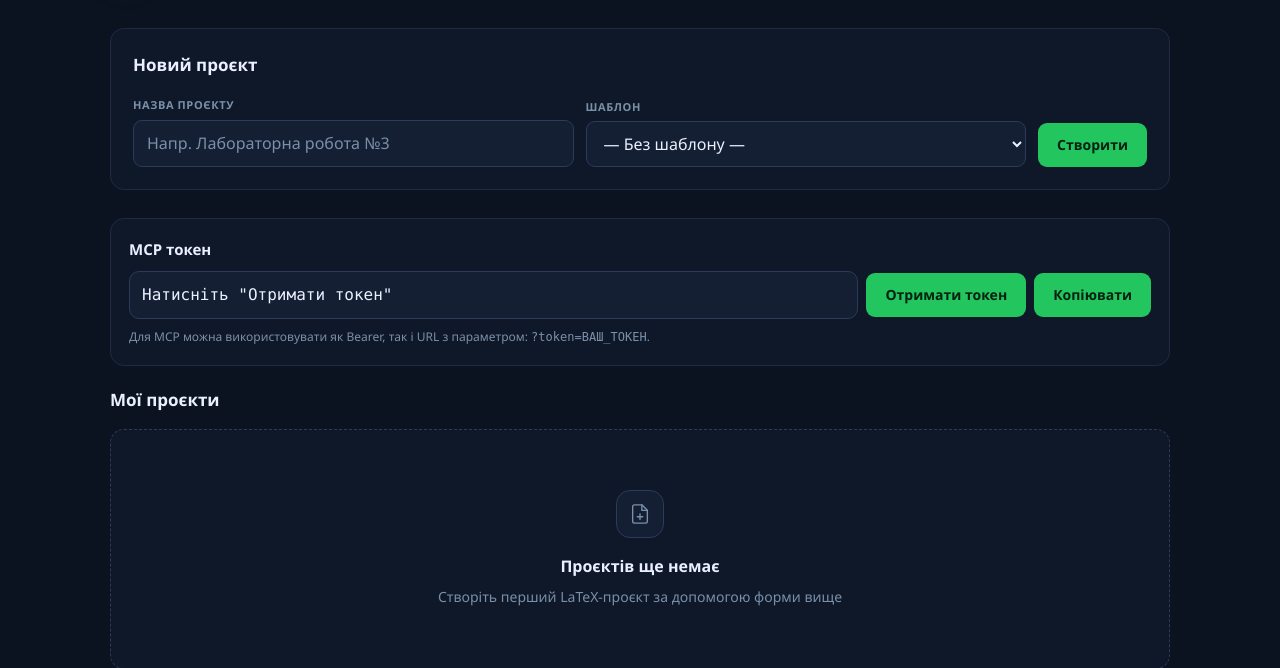
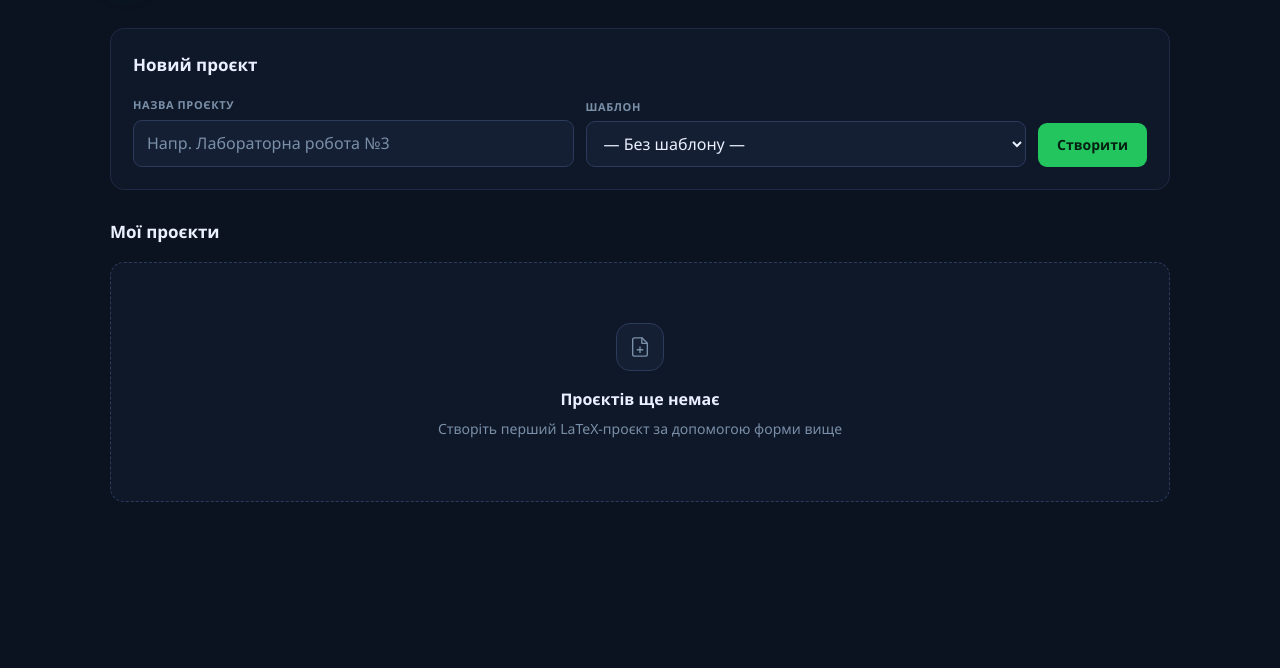
Before and after one commit to NureAnanievNestorian/SmartTeX, a Django app: page /dashboard/ in a window 1280 px wide. Shown: the part 57-725 px from the top of the page. Run offline with Django 5.2, Linux system fonts and the light colour scheme; the visitor is signed in with stand-in values (Sample User, id 1); data that the repository does not hold is empty.

Commit message:
Remove MCP token UI, API endpoint, and query-string auth

```diff
--- a/accounts/api_urls.py
+++ b/accounts/api_urls.py
@@ -1,10 +1,9 @@
 from django.urls import path
 
-from .views import api_login, api_logout, api_mcp_token, api_register
+from .views import api_login, api_logout, api_register
 
 urlpatterns = [
     path("auth/login/", api_login),
     path("auth/logout/", api_logout),
     path("auth/register/", api_register),
-    path("mcp/token/", api_mcp_token),
 ]
--- a/templates/projects/dashboard.html
+++ b/templates/projects/dashboard.html
@@ -63,15 +63,6 @@
   .empty-state .empty-title { font-size: 16px; font-weight: 700; margin-bottom: 6px; }
   .empty-state .empty-sub { color: var(--muted); font-size: 14px; }
 
-  .mcp-card { background: var(--surface); border: 1px solid var(--border-soft); border-radius: 14px; padding: 18px; margin-bottom: 20px; }
-  .mcp-card h3 { margin: 0 0 10px; font-size: 15px; }
-  .mcp-row { display: flex; gap: 8px; flex-wrap: wrap; align-items: center; }
-  .mcp-token {
-    flex: 1 1 420px; min-height: 42px; font-family: ui-monospace, SFMono-Regular, Menlo, Monaco, Consolas, "Liberation Mono", monospace;
-    background: var(--surface-raised); border: 1px solid var(--border); border-radius: 10px; padding: 10px 12px; color: var(--text);
-    overflow-x: auto; white-space: nowrap;
-  }
-  .mcp-help { margin-top: 8px; color: var(--muted); font-size: 12px; }
 
 </style>
 {% endblock %}
@@ -101,17 +92,6 @@
   </form>
 </div>
 
-<div class="mcp-card">
-  <h3>MCP токен</h3>
-  <div class="mcp-row">
-    <div id="mcp-token" class="mcp-token">Натисніть "Отримати токен"</div>
-    <button type="button" id="mcp-token-load">Отримати токен</button>
-    <button type="button" id="mcp-token-copy">Копіювати</button>
-  </div>
-  <div class="mcp-help">
-    Для MCP можна використовувати як Bearer, так і URL з параметром: <code>?token=ВАШ_ТОКЕН</code>.
-  </div>
-</div>
 
 <div class="section-bar">
   <h2>Мої проєкти</h2>
@@ -148,37 +128,6 @@
 {% endif %}
 <script>
 (() => {
-  const tokenBox = document.getElementById("mcp-token");
-  const loadBtn = document.getElementById("mcp-token-load");
-  const copyBtn = document.getElementById("mcp-token-copy");
-  if (tokenBox && loadBtn && copyBtn) {
-    let currentToken = "";
-    loadBtn.addEventListener("click", async () => {
-      loadBtn.disabled = true;
-      try {
-        const r = await fetch("/api/mcp/token/", {credentials: "same-origin"});
-        if (!r.ok) throw new Error("Не вдалося отримати токен");
-        const data = await r.json();
-        currentToken = String(data.token || "");
-        tokenBox.textContent = currentToken || "Токен порожній";
-      } catch (e) {
-        tokenBox.textContent = e?.message || "Помилка";
-      } finally {
-        loadBtn.disabled = false;
-      }
-    });
-    copyBtn.addEventListener("click", async () => {
-      if (!currentToken) return;
-      try {
-        await navigator.clipboard.writeText(currentToken);
-        copyBtn.textContent = "Скопійовано";
-        setTimeout(() => { copyBtn.textContent = "Копіювати"; }, 1200);
-      } catch {
-        copyBtn.textContent = "Не вдалося";
-        setTimeout(() => { copyBtn.textContent = "Копіювати"; }, 1200);
-      }
-    });
-  }
 
   const grid = document.getElementById("projects-grid");
   if (!grid) return;
```
Also changed, not shown: accounts/views.py (+0 -10 lines), mcp_http_server.py (+0 -12 lines).
